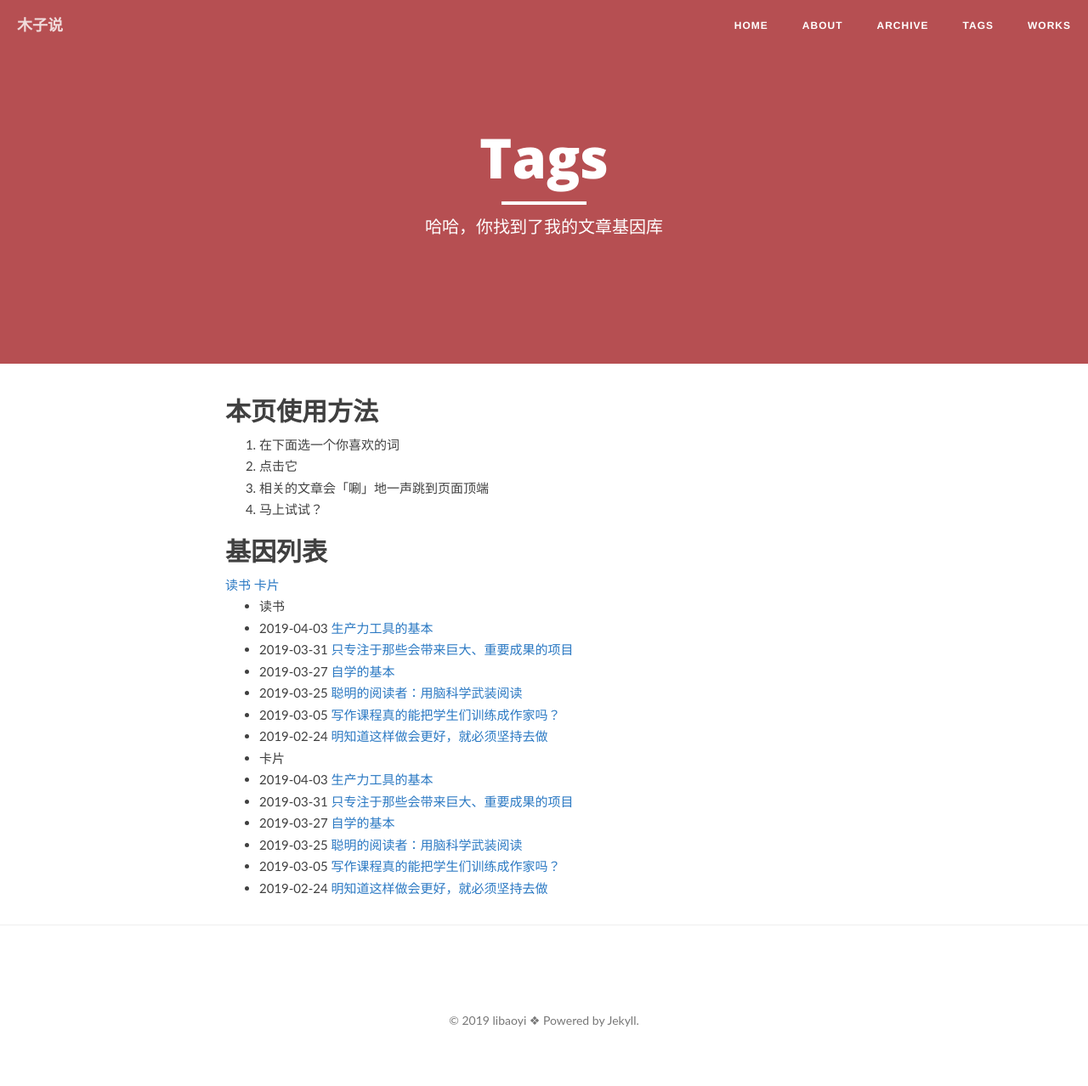
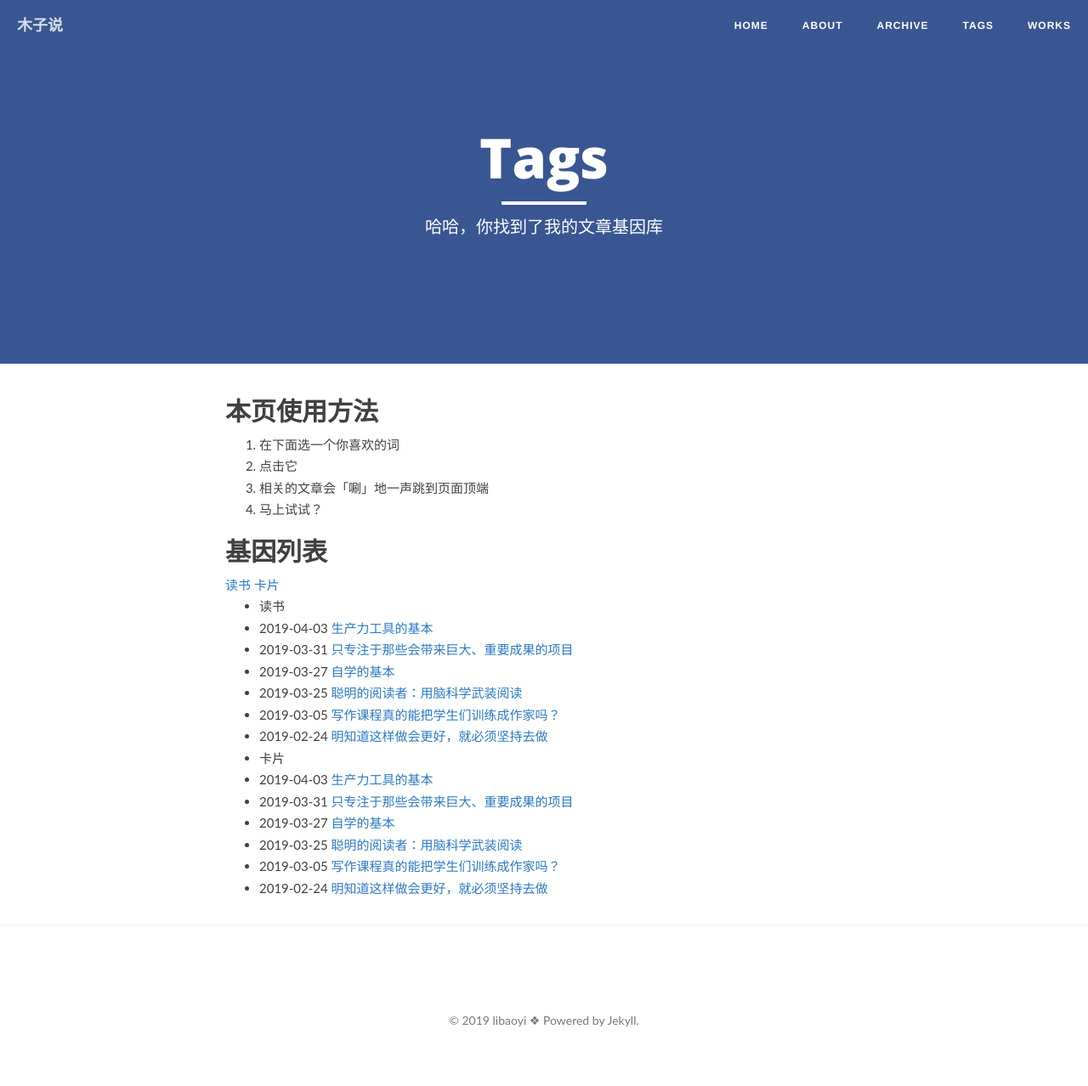
Before and after one commit to libaoyida/libaoyida.github.io, a Jekyll site: the page built from tags.md, in a window 1280 px wide. Shown: the whole page at 85% size. Built offline with Jekyll 4.4.1, drawn with Linux system fonts in a browser that asks for light colours; nearby versions of some CDN libraries; library files that are not in the unit come from our copies; comment, search, counter and statistics services are not loaded.

Commit message:
Update tags.md

```diff
--- a/tags.md
+++ b/tags.md
@@ -2,7 +2,7 @@
 layout: page
 title: "Tags"
 description: "哈哈，你找到了我的文章基因库"
-header-img: "img/Red-Brown.jpg"
+header-img: "img/Xacebook.jpg"
 ---
 
 ## 本页使用方法
```
